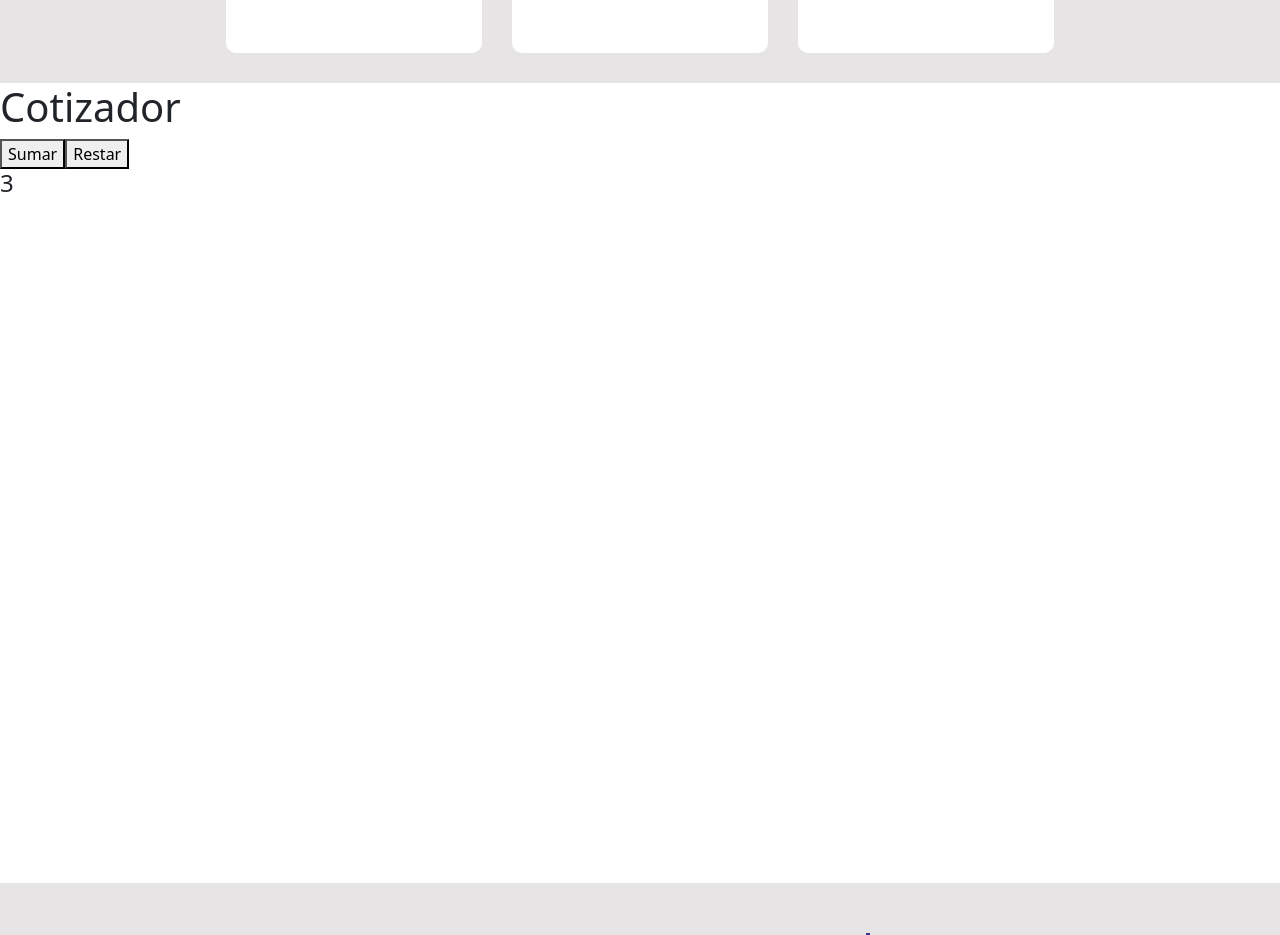
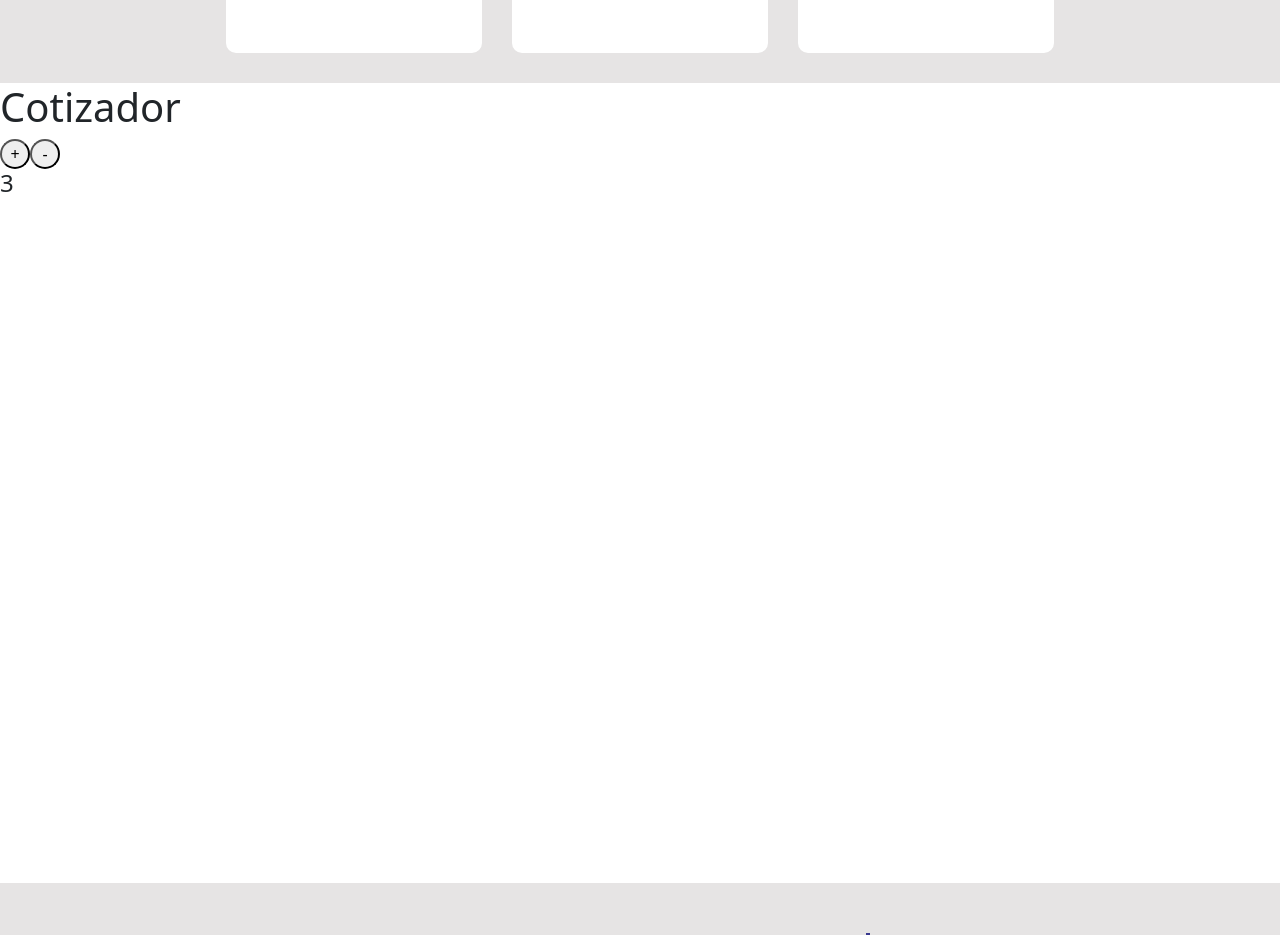
Before and after one commit to Eric9516/mutuo, a React (Create React App) app: page / in a window 1280 px wide. Shown: the part 1820-2755 px from the top of the page. Built offline with nearby package versions, Linux system fonts and the light colour scheme; the HTML template or start-up script is replaced by a standard one.

Commit message:
optimizando funciones

```diff
--- a/src/Styles/StyledCotizador.js
+++ b/src/Styles/StyledCotizador.js
@@ -4,3 +4,8 @@ export const StyledCotAll = styled.div`
     width: 100vw;
     height: 100vh;
 `;
+
+export const StyledButton = styled.button`
+    width: 30px;
+    border-radius: 50%;
+`;
--- a/src/components/Cotizador.jsx
+++ b/src/components/Cotizador.jsx
@@ -1,27 +1,24 @@
 import React, { useState } from "react";
-import { StyledCotAll } from "../Styles/StyledCotizador.js";
+import { StyledCotAll, StyledButton } from "../Styles/StyledCotizador.js";
 
 const Cotizador = () => {
     const [cuotas, setCuotas] = useState(3);
 
     const sumar = () => {
         setCuotas(cuotas + 3);
-        if (cuotas === 12) {
-            setCuotas(12);
-        }
+        cuotas === 12 ? setCuotas(12) : sumar();
     };
 
     const restar = () => {
         setCuotas(cuotas - 3);
-        if (cuotas === 3) {
-            setCuotas(3);
-        }
+        cuotas === 3 ? setCuotas(3) : restar();
     };
+
     return (
         <StyledCotAll id="cotizador">
             <h1>Cotizador</h1>
-            <button onClick={sumar}>Sumar</button>
-            <button onClick={restar}>Restar</button>
+            <StyledButton onClick={sumar}>+</StyledButton>
+            <StyledButton onClick={restar}>-</StyledButton>
             <h4>{cuotas}</h4>
         </StyledCotAll>
     );
```
